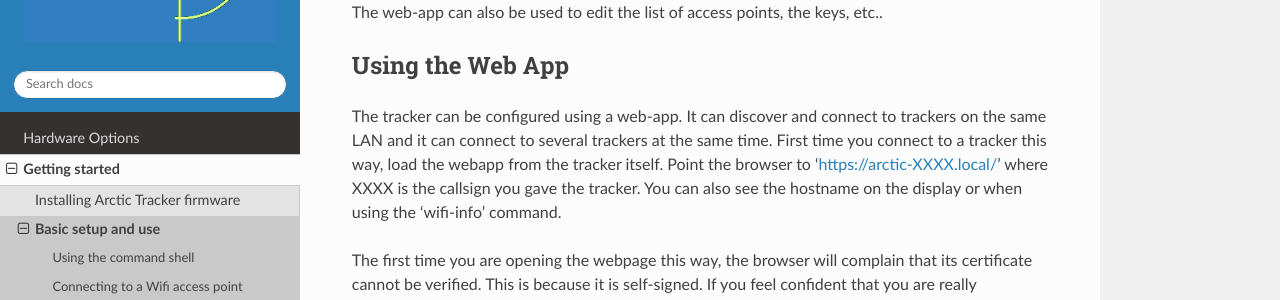
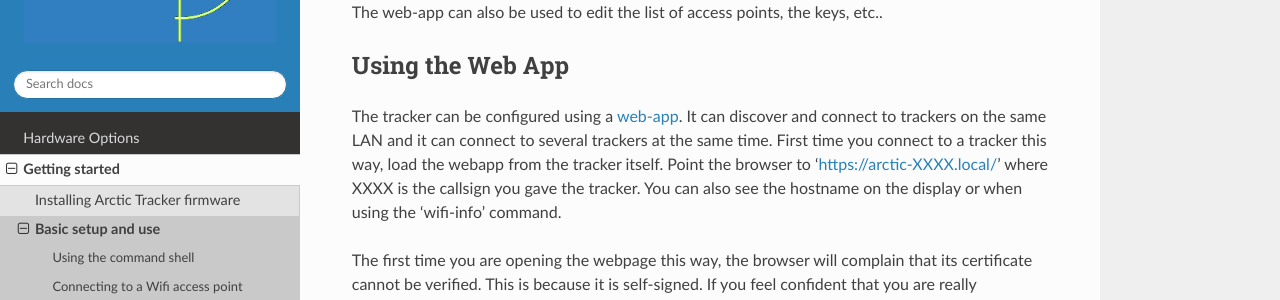
Before and after one commit to Hamlabs/ArcticTracker-docs, a Sphinx documentation site: the page built from docs/setup.rst, in a window 1280 px wide and 900 px high, scrolled down 1482 px. Shown: the part 151-451 px from the top of the window. Built offline with Sphinx 7.4.7 and the Read the Docs theme 3.1.0, drawn with Linux system fonts in a browser that asks for light colours; pages that are not in the unit, such as notebooks, are missing from menus; part of the change alters nothing that is shown.

```diff
--- a/docs/setup.rst
+++ b/docs/setup.rst
@@ -26,7 +26,7 @@ The web-app can also be used to edit the list of access points, the keys, etc..
 
 Using the Web App
 -----------------
-The tracker can be configured using a web-app. It can discover and connect to trackers on the same LAN and it can connect to several trackers at the same time. First time you connect to a tracker this way, load the webapp from the tracker itself. Point the browser to 'https://arctic-XXXX.local/' where XXXX is the callsign you gave the tracker. You can also see the hostname on the display or when using the 'wifi-info' command.
+The tracker can be configured using a `web-app <https://github.com/Hamlabs/ArcticTracker-Webapp>`_. It can discover and connect to trackers on the same LAN and it can connect to several trackers at the same time. First time you connect to a tracker this way, load the webapp from the tracker itself. Point the browser to 'https://arctic-XXXX.local/' where XXXX is the callsign you gave the tracker. You can also see the hostname on the display or when using the 'wifi-info' command.
 
 The first time you are opening the webpage this way, the browser will complain that its certificate cannot be verified. This is because it is self-signed. If you feel confident that you are really connecting to your tracker you can add an exception to the browser to let it accept the webpage. Later connections to the same tracker will then work, even if the webapp is coming from somewhere else.
 
```
